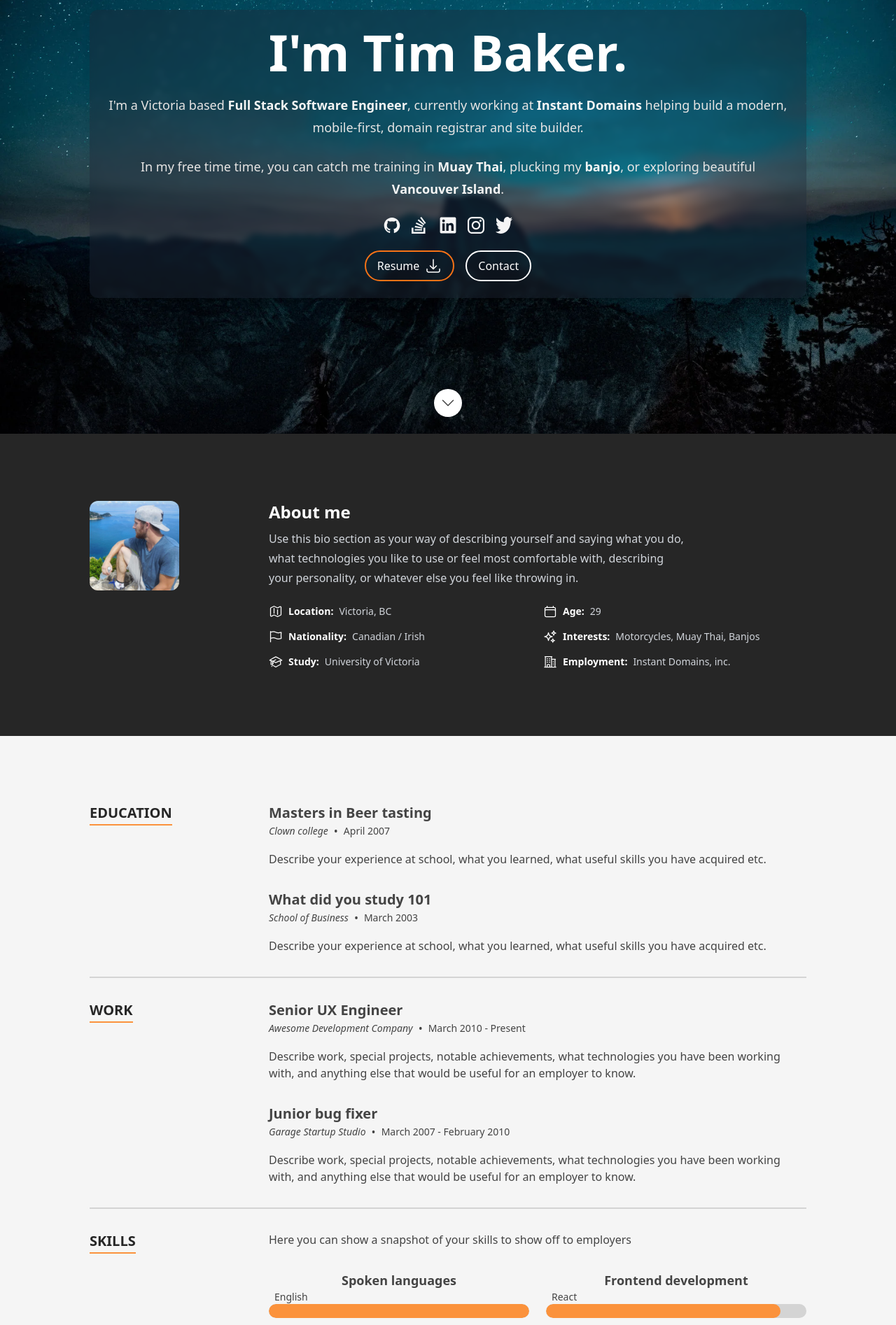
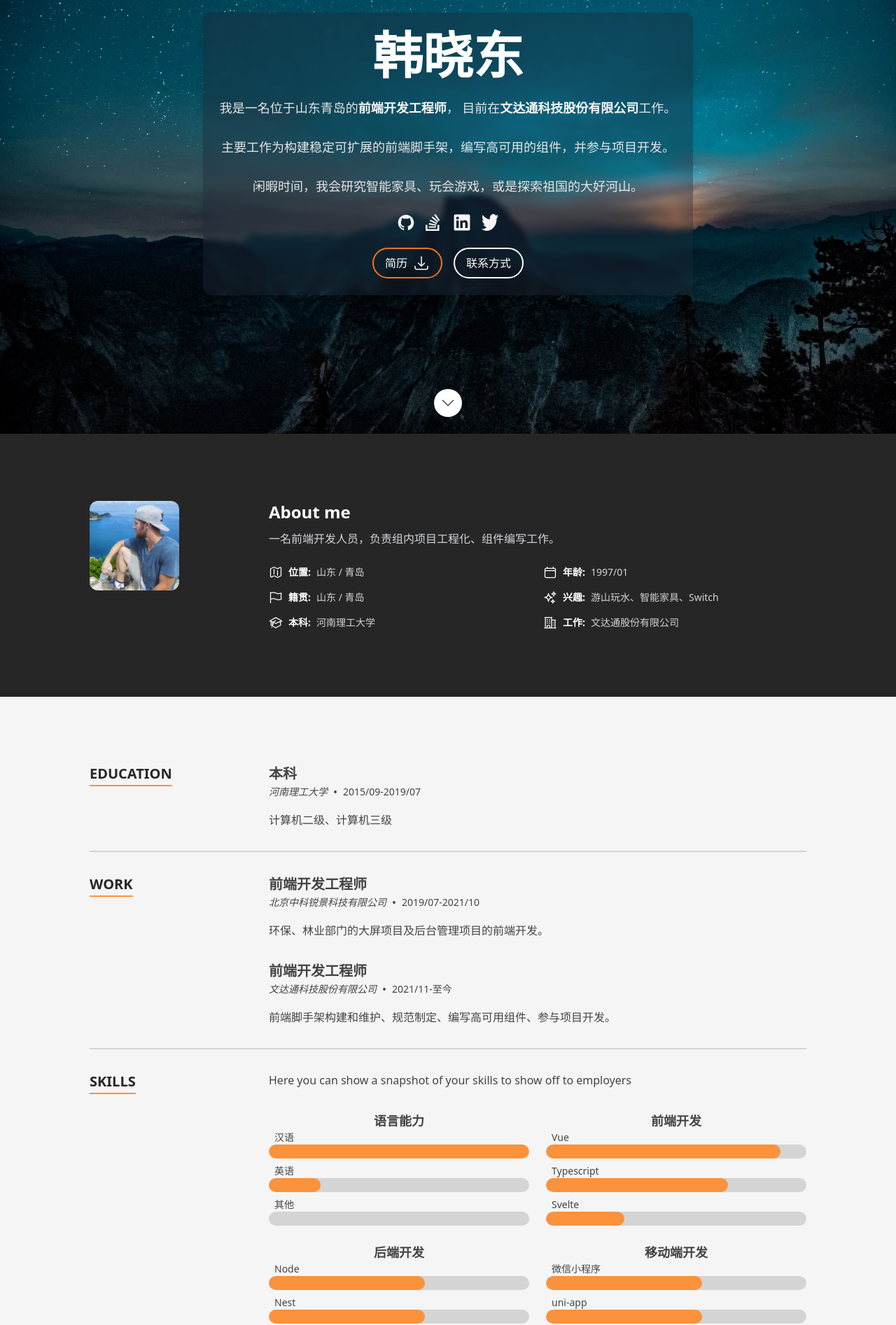
Before and after one commit to Webming19/Resume, a Next.js app: page / in a window 1280 px wide. Shown: the part 180-2074 px from the top of the page at 70% size. Built offline with nearby package versions, Linux system fonts and the light colour scheme.

Commit message:
new(hxd): 修改内容为本人的

```diff
--- a/src/components/Layout/Section.tsx
+++ b/src/components/Layout/Section.tsx
@@ -1,10 +1,8 @@
 import classNames from 'classnames';
 import {FC, memo, PropsWithChildren} from 'react';
 
-import {SectionId} from '../../data/data';
-
 const Section: FC<
-  PropsWithChildren<{sectionId: SectionId; sectionTitle?: string; noPadding?: boolean; className?: string}>
+  PropsWithChildren<{sectionId: string; sectionTitle?: string; noPadding?: boolean; className?: string}>
 > = memo(({children, sectionId, noPadding = false, className}) => {
   return (
     <section className={classNames(className, {'px-4 py-16 md:py-24 lg:px-8': !noPadding})} id={sectionId}>
--- a/src/data/data.tsx
+++ b/src/data/data.tsx
@@ -9,22 +9,11 @@ import {
 } from '@heroicons/react/24/outline';
 
 import GithubIcon from '../components/Icon/GithubIcon';
-import InstagramIcon from '../components/Icon/InstagramIcon';
 import LinkedInIcon from '../components/Icon/LinkedInIcon';
 import StackOverflowIcon from '../components/Icon/StackOverflowIcon';
 import TwitterIcon from '../components/Icon/TwitterIcon';
 import heroImage from '../images/header-background.webp';
 import porfolioImage1 from '../images/portfolio/portfolio-1.jpg';
-import porfolioImage2 from '../images/portfolio/portfolio-2.jpg';
-import porfolioImage3 from '../images/portfolio/portfolio-3.jpg';
-import porfolioImage4 from '../images/portfolio/portfolio-4.jpg';
-import porfolioImage5 from '../images/portfolio/portfolio-5.jpg';
-import porfolioImage6 from '../images/portfolio/portfolio-6.jpg';
-import porfolioImage7 from '../images/portfolio/portfolio-7.jpg';
-import porfolioImage8 from '../images/portfolio/portfolio-8.jpg';
-import porfolioImage9 from '../images/portfolio/portfolio-9.jpg';
-import porfolioImage10 from '../images/portfolio/portfolio-10.jpg';
-import porfolioImage11 from '../images/portfolio/portfolio-11.jpg';
 import profilepic from '../images/profilepic.jpg';
 import testimonialImage from '../images/testimonial.webp';
 import {
@@ -40,17 +29,13 @@ import {
   TimelineItem,
 } from './dataDef';
 
-/**
- * Page meta data
- */
+
+// 页面元数据
 export const homePageMeta: HomepageMeta = {
-  title: 'React Resume Template',
-  description: "Example site built with Tim Baker's react resume template",
+  title: '前端开发工程师-韩晓东',
+  description: "使用React Resume Template构建",
 };
-
-/**
- * Section definition
- */
+// 定义
 export const SectionId = {
   Hero: 'hero',
   About: 'about',
@@ -61,88 +46,75 @@ export const SectionId = {
   Stats: 'stats',
   Testimonials: 'testimonials',
 } as const;
-
-export type SectionId = (typeof SectionId)[keyof typeof SectionId];
-
-/**
- * Hero section
- */
+// hero 部分
 export const heroData: Hero = {
   imageSrc: heroImage,
-  name: `I'm Tim Baker.`,
+  name: '韩晓东',
   description: (
     <>
       <p className="prose-sm text-stone-200 sm:prose-base lg:prose-lg">
-        I'm a Victoria based <strong className="text-stone-100">Full Stack Software Engineer</strong>, currently working
-        at <strong className="text-stone-100">Instant Domains</strong> helping build a modern, mobile-first, domain
-        registrar and site builder.
+        我是一名位于山东青岛的<strong className="text-stone-100">前端开发工程师</strong>，
+        目前在<strong className="text-stone-100">文达通科技股份有限公司</strong>工作。
       </p>
       <p className="prose-sm text-stone-200 sm:prose-base lg:prose-lg">
-        In my free time time, you can catch me training in <strong className="text-stone-100">Muay Thai</strong>,
-        plucking my <strong className="text-stone-100">banjo</strong>, or exploring beautiful{' '}
-        <strong className="text-stone-100">Vancouver Island</strong>.
+        主要工作为构建稳定可扩展的前端脚手架，编写高可用的组件，并参与项目开发。
+      </p>
+      <p className="prose-sm text-stone-200 sm:prose-base lg:prose-lg">
+        闲暇时间，我会研究智能家具、玩会游戏，或是探索祖国的大好河山。
       </p>
     </>
   ),
   actions: [
     {
       href: '/assets/resume.pdf',
-      text: 'Resume',
+      text: '简历',
       primary: true,
       Icon: ArrowDownTrayIcon,
     },
     {
       href: `#${SectionId.Contact}`,
-      text: 'Contact',
+      text: '联系方式',
       primary: false,
     },
   ],
 };
-
-/**
- * About section
- */
+// 个人介绍
 export const aboutData: About = {
   profileImageSrc: profilepic,
-  description: `Use this bio section as your way of describing yourself and saying what you do, what technologies you like
-  to use or feel most comfortable with, describing your personality, or whatever else you feel like throwing
-  in.`,
+  description: '一名前端开发人员，负责组内项目工程化、组件编写工作。',
   aboutItems: [
-    {label: 'Location', text: 'Victoria, BC', Icon: MapIcon},
-    {label: 'Age', text: '29', Icon: CalendarIcon},
-    {label: 'Nationality', text: 'Canadian / Irish', Icon: FlagIcon},
-    {label: 'Interests', text: 'Motorcycles, Muay Thai, Banjos', Icon: SparklesIcon},
-    {label: 'Study', text: 'University of Victoria', Icon: AcademicCapIcon},
-    {label: 'Employment', text: 'Instant Domains, inc.', Icon: BuildingOffice2Icon},
+    {label: '位置', text: '山东 / 青岛', Icon: MapIcon},
+    {label: '年龄', text: '1997/01', Icon: CalendarIcon},
+    {label: '籍贯', text: '山东 / 青岛', Icon: FlagIcon},
+    {label: '兴趣', text: '游山玩水、智能家具、Switch', Icon: SparklesIcon},
+    {label: '本科', text: '河南理工大学', Icon: AcademicCapIcon},
+    {label: '工作', text: '文达通股份有限公司', Icon: BuildingOffice2Icon},
   ],
 };
-
-/**
- * Skills section
- */
+// 技能部分
 export const skills: SkillGroup[] = [
   {
-    name: 'Spoken languages',
+    name: '语言能力',
     skills: [
       {
-        name: 'English',
+        name: '汉语',
         level: 10,
       },
       {
-        name: 'French',
-        level: 4,
+        name: '英语',
+        level: 2,
       },
       {
-        name: 'Spanish',
-        level: 3,
+        name: '其他',
+        level: 0,
       },
     ],
   },
   {
-    name: 'Frontend development',
+    name: '前端开发',
     skills: [
       {
-        name: 'React',
+        name: 'Vue',
         level: 9,
       },
       {
@@ -150,224 +122,121 @@ export const skills: SkillGroup[] = [
         level: 7,
       },
       {
-        name: 'GraphQL',
-        level: 6,
+        name: 'Svelte',
+        level: 3,
       },
     ],
   },
   {
-    name: 'Backend development',
+    name: '后端开发',
     skills: [
       {
-        name: 'Node.js',
-        level: 8,
+        name: 'Node',
+        level: 6,
+      },
+      {
+        name: 'Nest',
+        level: 6,
       },
       {
         name: 'Rust',
-        level: 5,
-      },
-      {
-        name: 'Golang',
-        level: 4,
+        level: 1,
       },
     ],
   },
   {
-    name: 'Mobile development',
+    name: '移动端开发',
     skills: [
       {
-        name: 'React Native',
-        level: 9,
+        name: '微信小程序',
+        level: 6,
       },
       {
-        name: 'Flutter',
-        level: 4,
+        name: 'uni-app',
+        level: 6,
       },
       {
-        name: 'Swift',
-        level: 3,
+        name: 'React Native',
+        level: 1,
       },
     ],
   },
 ];
-
-/**
- * Portfolio section
- */
+// 项目部分
 export const portfolioItems: PortfolioItem[] = [
   {
-    title: 'Project title 1',
-    description: 'Give a short description of your project here.',
+    title: '项目标题 1',
+    description: '在这里给出你的项目的简短描述。',
     url: 'https://reactresume.com',
     image: porfolioImage1,
   },
+];
+// 教育经历 -- TODO: 标准化简历联系格式或提供 MDX
+export const education: TimelineItem[] = [
   {
-    title: 'Project title 2',
-    description: 'Give a short description of your project here.',
-    url: 'https://reactresume.com',
-    image: porfolioImage2,
+    date: '2015/09-2019/07',
+    location: '河南理工大学',
+    title: '本科',
+    content: <p>计算机二级、计算机三级</p>,
+  },
+];
+// 工作经理
+export const experience: TimelineItem[] = [
+  {
+    date: '2019/07-2021/10',
+    location: '北京中科锐景科技有限公司',
+    title: '前端开发工程师',
+    content: (<p>环保、林业部门的大屏项目及后台管理项目的前端开发。</p>),
   },
   {
-    title: 'Project title 3',
-    description: 'Give a short description of your project here.',
-    url: 'https://reactresume.com',
-    image: porfolioImage3,
-  },
-  {
-    title: 'Project title 4',
-    description: 'Give a short description of your project here.',
-    url: 'https://reactresume.com',
-    image: porfolioImage4,
-  },
-  {
-    title: 'Project title 5',
-    description: 'Give a short description of your project here.',
-    url: 'https://reactresume.com',
-    image: porfolioImage5,
-  },
-  {
-    title: 'Project title 6',
-    description: 'Give a short description of your project here.',
-    url: 'https://reactresume.com',
-    image: porfolioImage6,
-  },
-  {
-    title: 'Project title 7',
-    description: 'Give a short description of your project here.',
-    url: 'https://reactresume.com',
-    image: porfolioImage7,
-  },
-  {
-    title: 'Project title 8',
-    description: 'Give a short description of your project here.',
-    url: 'https://reactresume.com',
-    image: porfolioImage8,
-  },
-  {
-    title: 'Project title 9',
-    description: 'Give a short description of your project here.',
-    url: 'https://reactresume.com',
-    image: porfolioImage9,
-  },
-  {
-    title: 'Project title 10',
-    description: 'Give a short description of your project here.',
-    url: 'https://reactresume.com',
-    image: porfolioImage10,
-  },
-  {
-    title: 'Project title 11',
-    description: 'Give a short description of your project here.',
-    url: 'https://reactresume.com',
-    image: porfolioImage11,
+    date: '2021/11-至今',
+    location: '文达通科技股份有限公司',
+    title: '前端开发工程师',
+    content: (<p>前端脚手架构建和维护、规范制定、编写高可用组件、参与项目开发。</p>),
   },
 ];
-
-/**
- * Resume section -- TODO: Standardize resume contact format or offer MDX
- */
-export const education: TimelineItem[] = [
-  {
-    date: 'April 2007',
-    location: 'Clown college',
-    title: 'Masters in Beer tasting',
-    content: <p>Describe your experience at school, what you learned, what useful skills you have acquired etc.</p>,
-  },
-  {
-    date: 'March 2003',
-    location: 'School of Business',
-    title: 'What did you study 101',
-    content: <p>Describe your experience at school, what you learned, what useful skills you have acquired etc.</p>,
-  },
-];
-
-export const experience: TimelineItem[] = [
-  {
-    date: 'March 2010 - Present',
-    location: 'Awesome Development Company',
-    title: 'Senior UX Engineer',
-    content: (
-      <p>
-        Describe work, special projects, notable achievements, what technologies you have been working with, and
-        anything else that would be useful for an employer to know.
-      </p>
-    ),
-  },
-  {
-    date: 'March 2007 - February 2010',
-    location: 'Garage Startup Studio',
-    title: 'Junior bug fixer',
-    content: (
-      <p>
-        Describe work, special projects, notable achievements, what technologies you have been working with, and
-        anything else that would be useful for an employer to know.
-      </p>
-    ),
-  },
-];
-
-/**
- * Testimonial section
- */
+// 推荐部分
 export const testimonial: TestimonialSection = {
   imageSrc: testimonialImage,
   testimonials: [
     {
-      name: 'John Doe',
-      text: 'Use this as an opportunity to promote what it is like to work with you. High value testimonials include ones from current or past co-workers, managers, or from happy clients.',
+      name: '约翰·多伊',
+      text: '利用这个机会来推广与你合作的感觉。高价值的推荐包括来自当前或过去的同事、经理或满意的客户的推荐。',
       image: 'https://cloudflare-ipfs.com/ipfs/Qmd3W5DuhgHirLHGVixi6V76LhCkZUz6pnFt5AJBiyvHye/avatar/169.jpg',
     },
+  ]};
+
+// 联系方式
+export const contact: ContactSection = {
+  headerText: '保持联系。',
+  description: '有什么问题请给我留言，也可以通过一下方式联系我。',
+  items: [
     {
-      name: 'Jane Doe',
-      text: 'Here you should write some nice things that someone has said about you. Encourage them to be specific and include important details (notes about a project you were on together, impressive quality produced, etc).',
-      image: 'https://cloudflare-ipfs.com/ipfs/Qmd3W5DuhgHirLHGVixi6V76LhCkZUz6pnFt5AJBiyvHye/avatar/14.jpg',
+      type: ContactType.Email,
+      text: 'ethanhan2023@foxmail.com',
+      href: 'mailto:ethanhan2023@foxmail.com',
     },
     {
-      name: 'Someone else',
-      text: 'Add several of these, and keep them as fresh as possible, but be sure to focus on quality testimonials with strong highlights of your skills/work ethic.',
-      image: 'https://cloudflare-ipfs.com/ipfs/Qmd3W5DuhgHirLHGVixi6V76LhCkZUz6pnFt5AJBiyvHye/avatar/69.jpg',
+      type: ContactType.Location,
+      text: '中国 | 山东 | 青岛',
+      href: 'https://www.google.ca/maps/place/中国山东省青岛市/@36.136235,120.2000287,11z',
+    },
+    {
+      type: ContactType.Twitter,
+      text: '@EthanHan',
+      href: 'https://twitter.com/ethan_han1071',
+    },
+    {
+      type: ContactType.Github,
+      text: 'EthanHan',
+      href: 'https://github.com/Webming19',
     },
   ],
 };
-
-/**
- * Contact section
- */
-
-export const contact: ContactSection = {
-  headerText: 'Get in touch.',
-  description: 'Here is a good spot for a message to your readers to let them know how best to reach out to you.',
-  items: [
-    {
-      type: ContactType.Email,
-      text: 'reachout@timbaker.me',
-      href: 'mailto:reachout@timbaker.me',
-    },
-    {
-      type: ContactType.Location,
-      text: 'Victoria BC, Canada',
-      href: 'https://www.google.ca/maps/place/Victoria,+BC/@48.4262362,-123.376775,14z',
-    },
-    {
-      type: ContactType.Instagram,
-      text: '@tbakerx',
-      href: 'https://www.instagram.com/tbakerx/',
-    },
-    {
-      type: ContactType.Github,
-      text: 'tbakerx',
-      href: 'https://github.com/tbakerx',
-    },
-  ],
-};
-
-/**
- * Social items
- */
+// 联系方式项目
 export const socialLinks: Social[] = [
-  {label: 'Github', Icon: GithubIcon, href: 'https://github.com/tbakerx'},
-  {label: 'Stack Overflow', Icon: StackOverflowIcon, href: 'https://stackoverflow.com/users/8553186/tim-baker'},
-  {label: 'LinkedIn', Icon: LinkedInIcon, href: 'https://www.linkedin.com/in/timbakerx/'},
-  {label: 'Instagram', Icon: InstagramIcon, href: 'https://www.instagram.com/reactresume/'},
-  {label: 'Twitter', Icon: TwitterIcon, href: 'https://twitter.com/TimBakerx'},
+  {label: 'Github', Icon: GithubIcon, href: 'https://github.com/Webming19'},
+  {label: 'Stack Overflow', Icon: StackOverflowIcon, href: 'https://stackoverflow.com/users/21751650/ethan-han'},
+  {label: 'LinkedIn', Icon: LinkedInIcon, href: 'https://maimai.cn/profile/detail?dstu=232422492'},
+  {label: 'Twitter', Icon: TwitterIcon, href: 'https://twitter.com/ethan_han1071'},
 ];
--- a/src/hooks/useNavObserver.tsx
+++ b/src/hooks/useNavObserver.tsx
@@ -3,7 +3,9 @@ import {useEffect} from 'react';
 import {headerID} from '../components/Sections/Header';
 import {SectionId} from '../data/data';
 
-export const useNavObserver = (selectors: string, handler: (section: SectionId | null) => void) => {
+type SectionIdType = keyof typeof SectionId;
+
+export const useNavObserver = (selectors: string, handler: (section: SectionIdType | null) => void) => {
   useEffect(() => {
     // Get all sections
     const headings = document.querySelectorAll(selectors);
@@ -28,7 +30,7 @@ export const useNavObserver = (selectors: string, handler: (section: SectionId |
             };
             if (decision.isIntersecting) {
               // Header at 30% from the top, update to current header
-              handler(decision.id as SectionId);
+              handler(decision.id as SectionIdType);
             } else if (
               !decision.isIntersecting &&
               decision.currentRatio < 1 &&
@@ -36,7 +38,7 @@ export const useNavObserver = (selectors: string, handler: (section: SectionId |
               decision.belowToc
             ) {
               const currentVisible = headingsArray[decision.currentIndex - 1]?.getAttribute('id');
-              handler(currentVisible as SectionId);
+              handler(currentVisible as SectionIdType);
             }
           }
         });
--- a/tsconfig.json
+++ b/tsconfig.json
@@ -12,7 +12,7 @@
     "forceConsistentCasingInFileNames": true,
     "noEmit": true,
     "noImplicitReturns": true,
-    "noUnusedLocals": true,
+    "noUnusedLocals": false,
     "noUnusedParameters": true,
     "esModuleInterop": true,
     "module": "esnext",
```
Also changed, not shown: src/components/Sections/Header.tsx (+8 -0 lines).
